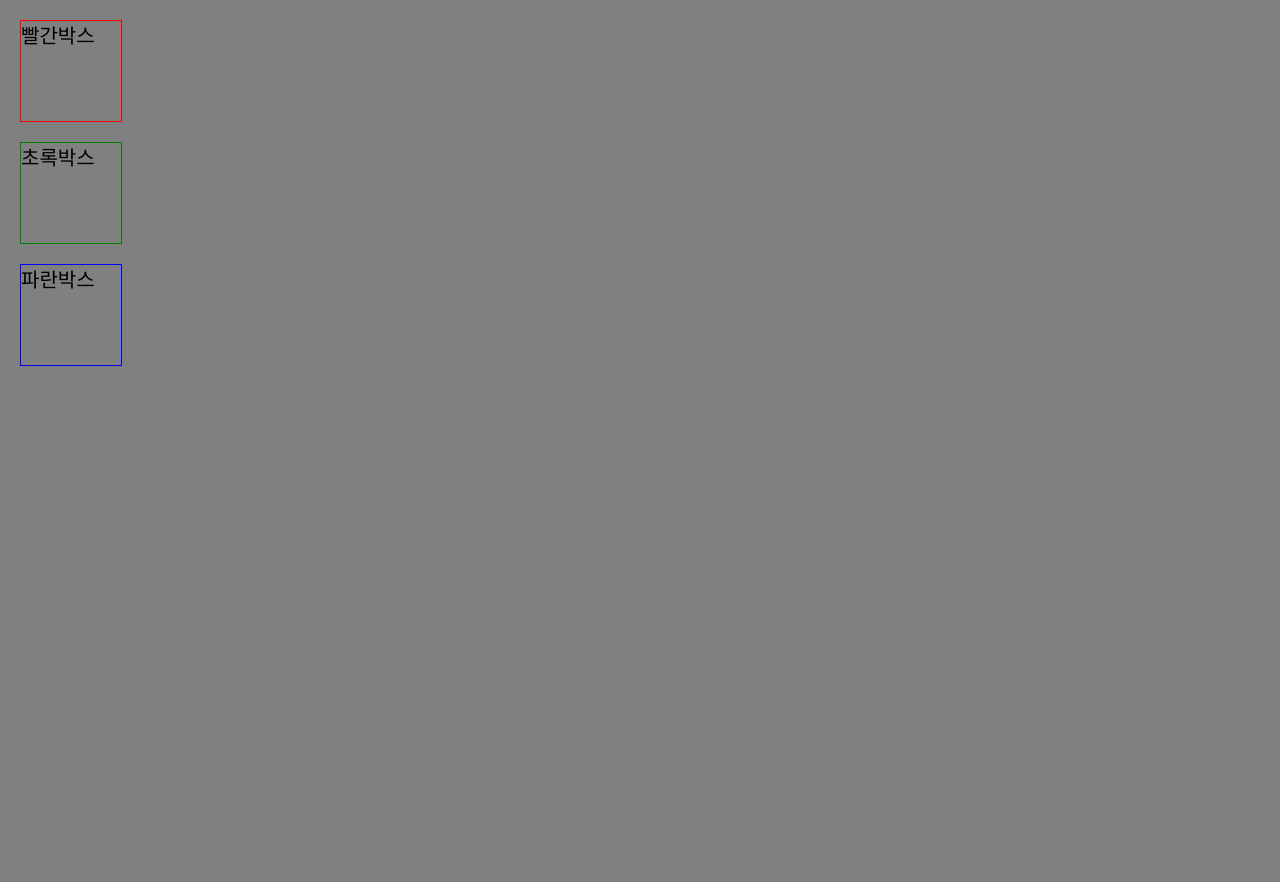
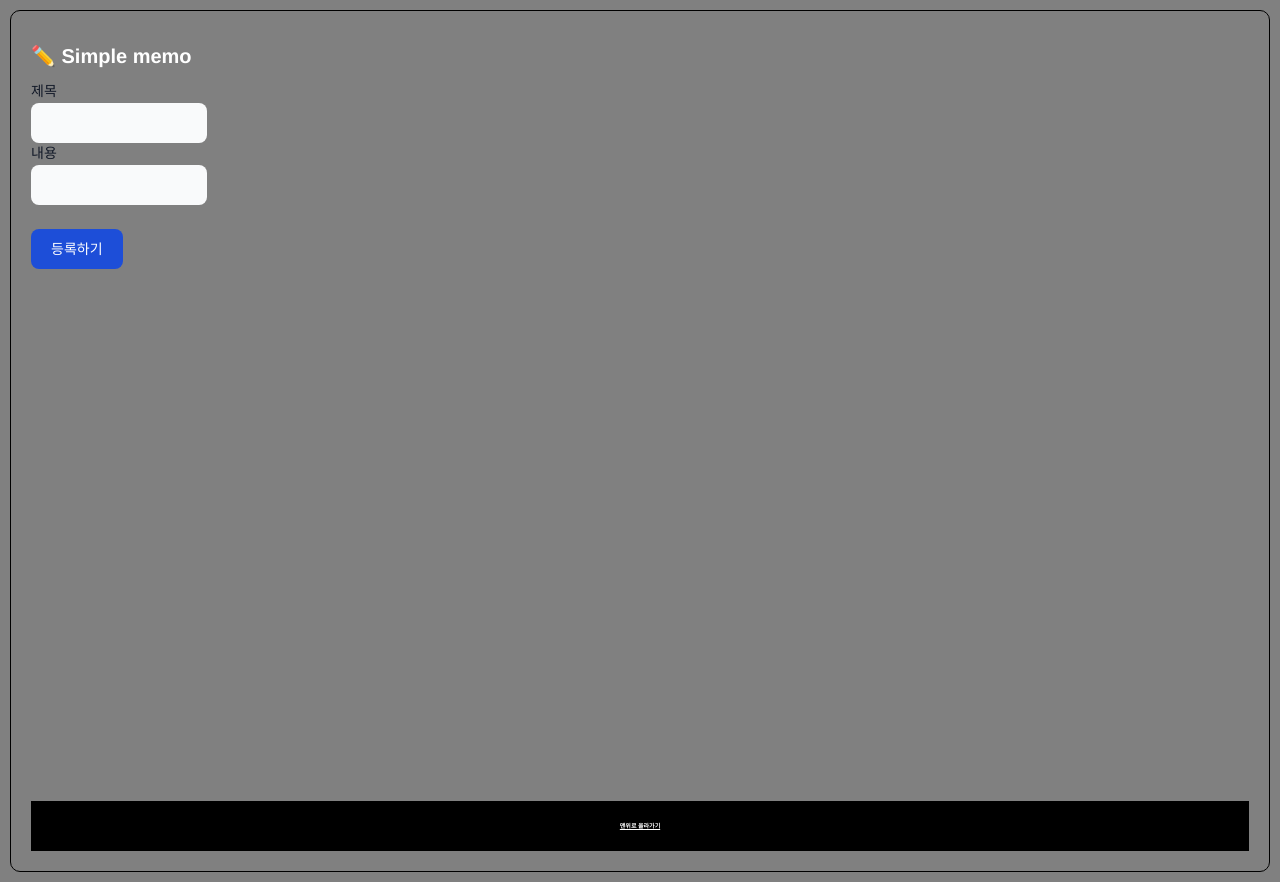
Before and after one commit to seungineer/PS-Reminder-toy-proj, a React (Create React App) app in the folder week-1/: page / in a window 1280 px wide. Before the commit the page ends 800 px from the top, so only its background shows below. Built offline with nearby package versions, Linux system fonts and the light colour scheme.

Commit message:
feat: 입력창(제목, 내용) 구성

```diff
--- a/week-1/package.json
+++ b/week-1/package.json
@@ -8,6 +8,7 @@
     "@testing-library/user-event": "^13.2.1",
     "react": "^18.3.1",
     "react-dom": "^18.3.1",
+    "react-router-dom": "^6.23.1",
     "react-scripts": "5.0.1",
     "web-vitals": "^2.1.0"
   },
@@ -34,5 +35,8 @@
       "last 1 firefox version",
       "last 1 safari version"
     ]
+  },
+  "devDependencies": {
+    "tailwindcss": "^3.4.4"
   }
 }
--- a/week-1/src/App.js
+++ b/week-1/src/App.js
@@ -1,42 +1,11 @@
+import React from "react";
+import Router from "./shared/Router";
 // styled-components에서 styled 라는 키워드를 import 합니다.
 import styled from "styled-components";
 import GlobalStyle from "./GlobalStyle";
 
-// styled키워드를 사용해서 styled-components 방식대로 컴포넌트를 만듭니다.
-const StBox = styled.div`
-  width: 100px;
-  height: 100px;
-  border: 1px solid ${(props) => props.bdcolor};
-  margin: 20px;
-`;
-
-const boxList = ["red", "green", "blue"]
-
-const getBoxName = (color) => {
-    switch(color) {
-        case "red":
-            return "빨간박스";
-        case "green":
-            return "초록박스";
-        case "blue":
-            return "파란박스";
-        default:
-            return "검정박스";
-    }
-}
-
 const App = () => {
-    return (
-        <>
-        <GlobalStyle />
-        <div>
-        {boxList.map((color) => (
-          <StBox bdcolor = {color}>{getBoxName(color)}</StBox>
-          )
-        )}
-        </div>
-        </>
-    );
+    return <Router />;
 };
 
 export default App;
--- a/week-1/src/GlobalStyle.js
+++ b/week-1/src/GlobalStyle.js
@@ -6,6 +6,7 @@ const GlobalStyle = createGlobalStyle`
         line-height: 1.5;
         font-size: 20px;
         background-color: gray;
+        margin: 10px;
     }
 `;
 
--- a/week-1/src/index.css
+++ b/week-1/src/index.css
@@ -1,3 +1,8 @@
+/* tailwind 지시어 추가 */
+@tailwind base;
+@tailwind components;
+@tailwind utilities;
+
 body {
   margin: 0;
   font-family: -apple-system, BlinkMacSystemFont, 'Segoe UI', 'Roboto', 'Oxygen',
--- /dev/null
+++ b/week-1/src/pages/Home.js
@@ -0,0 +1,24 @@
+import React from "react";
+
+const Home = () => {
+    return (
+        <div>
+            <div className="mb-6">
+                <label htmlFor="default-input" className="block mb-0.5 text-sm font-medium text-gray-900 dark:text-white">제목</label>
+                <input
+                    type="text"
+                    id="default-input"
+                    className="bg-gray-50 borderborder-gray-300 text-gray-900 text-sm rounded-lg focus:ring-blue-500 focus:border-blue-500 block w-full p-2.5 dark:bg-gray-700 dark:border-gray-600 dark:placeholder-gray-400 dark:text-white dark:focus:ring-blue-500 dark:focus:border-blue-500"
+                />
+                <label htmlFor="default-input" className="block mb-0.5 text-sm font-medium text-gray-900 dark:text-white">내용</label>
+                <input
+                    type="text"
+                    id="default-input"
+                    className="bg-gray-50 borderborder-gray-300 text-gray-900 text-sm rounded-lg focus:ring-blue-500 focus:border-blue-500 block w-full p-2.5 dark:bg-gray-700 dark:border-gray-600 dark:placeholder-gray-400 dark:text-white dark:focus:ring-blue-500 dark:focus:border-blue-500"
+                />
+            </div>
+            <button type="button" class="text-white bg-blue-700 hover:bg-blue-800 focus:ring-4 focus:ring-blue-300 font-medium rounded-lg text-sm px-5 py-2.5 me-2 mb-2 dark:bg-blue-600 dark:hover:bg-blue-700 focus:outline-none dark:focus:ring-blue-800">등록하기</button>
+        </div>
+    );
+};
+export default Home;
--- /dev/null
+++ b/week-1/src/shared/Layout.js
@@ -0,0 +1,66 @@
+import React from 'react';
+import GlobalStyle from '../GlobalStyle';
+const HeaderStyles = {
+  width: '100%',
+  height: '50px',
+  display: 'flex',
+  alignItems: 'center',
+  color: 'white',
+  fontWeight: '600',
+  borderRadius: '5px 5px 5px 5px',
+  sjustifyContent: 'center',
+
+};
+const FooterStyles = {
+  width: '100%',
+  height: '50px',
+  display: 'flex',
+  background: 'black',
+  color: 'white',
+  alignItems: 'center',
+  justifyContent: 'center',
+  fontSize: '6px',
+};
+
+const layoutStyles = {
+    display: 'flex',
+    flexDirection: 'column',
+    justifyContent: 'flex-start',
+    alignItems: 'flex-start',
+    minHeight: '90vh',
+}
+
+function Header() {
+  return (
+    <div style={{ ...HeaderStyles }}>
+      <span>✏️ Simple memo</span>
+    </div>
+  );
+}
+
+const MoveToTop = () => { // 위로 올라가기 함수
+    window.scrollTo({ top: 0, behavior: "smooth" });
+}
+function Footer() {
+return (
+    <div style={{ ...FooterStyles }}>
+        <div onClick={MoveToTop} className='text-medium font-bold underline'>맨위로 올라가기</div>
+    </div>
+);
+}
+
+
+function Layout({ children }) {
+return (
+    <div style={{ border: '1px solid black', borderRadius: '10px', padding: '20px' }}> {/* Added padding for visual appeal */}
+        <GlobalStyle />
+        <Header />
+        <div style={{ ...layoutStyles }}>
+            {children}
+        </div>
+        <Footer />
+    </div>
+);
+}
+
+export default Layout;
--- /dev/null
+++ b/week-1/src/shared/Router.js
@@ -0,0 +1,18 @@
+import React from "react";
+import { BrowserRouter, Route, Routes } from "react-router-dom";
+import Home from "../pages/Home";
+import Layout from "./Layout";
+
+const Router = () => {
+  return (
+    <BrowserRouter>
+     <Layout>
+      <Routes>
+        <Route path="/" element={<Home />} />
+      </Routes>
+     </Layout>
+    </BrowserRouter>
+  );
+};
+
+export default Router;
--- /dev/null
+++ b/week-1/tailwind.config.js
@@ -0,0 +1,8 @@
+/** @type {import('tailwindcss').Config} */
+module.exports = {
+  content: ["./src/**/*.{js, jsx, ts, tsx}"],
+  theme: {
+    extend: {},
+  },
+  plugins: [],
+}
```
Also changed, not shown: 1 other file (tests, documents, lock files or other folders).
